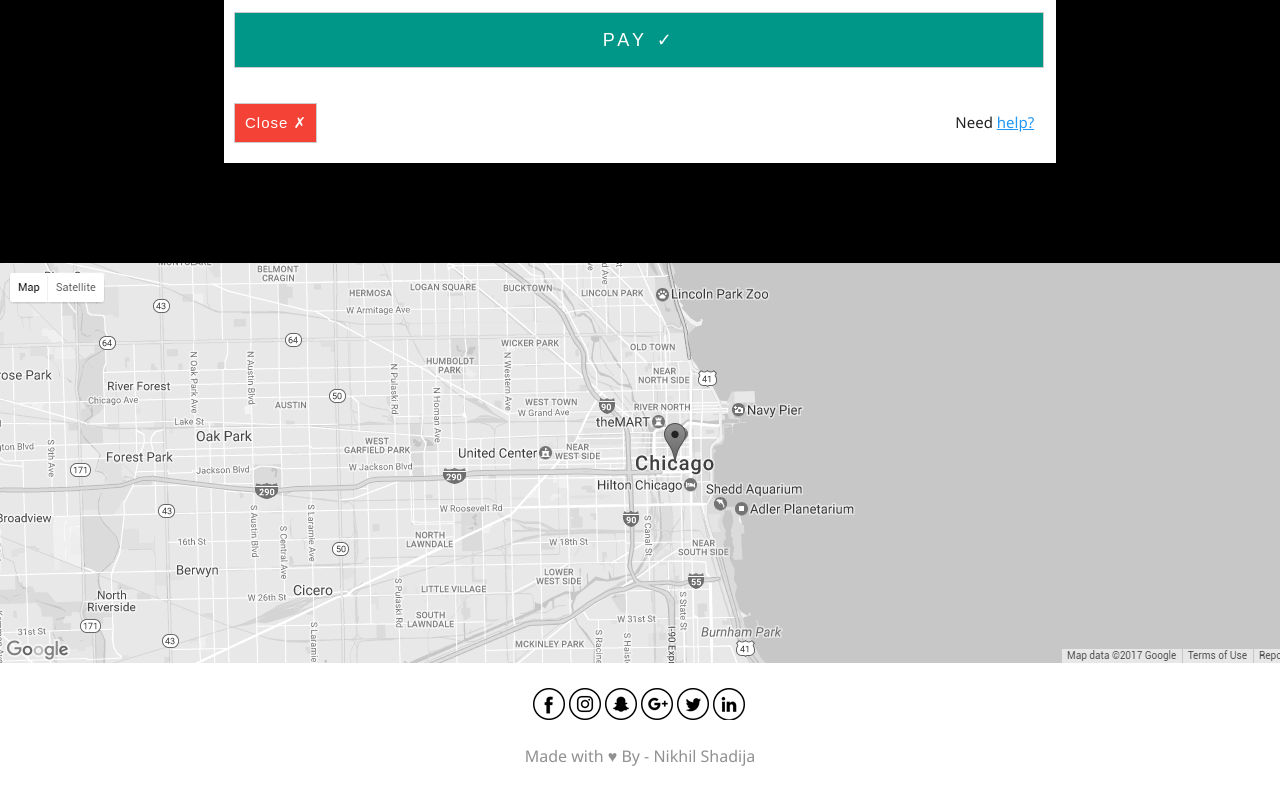
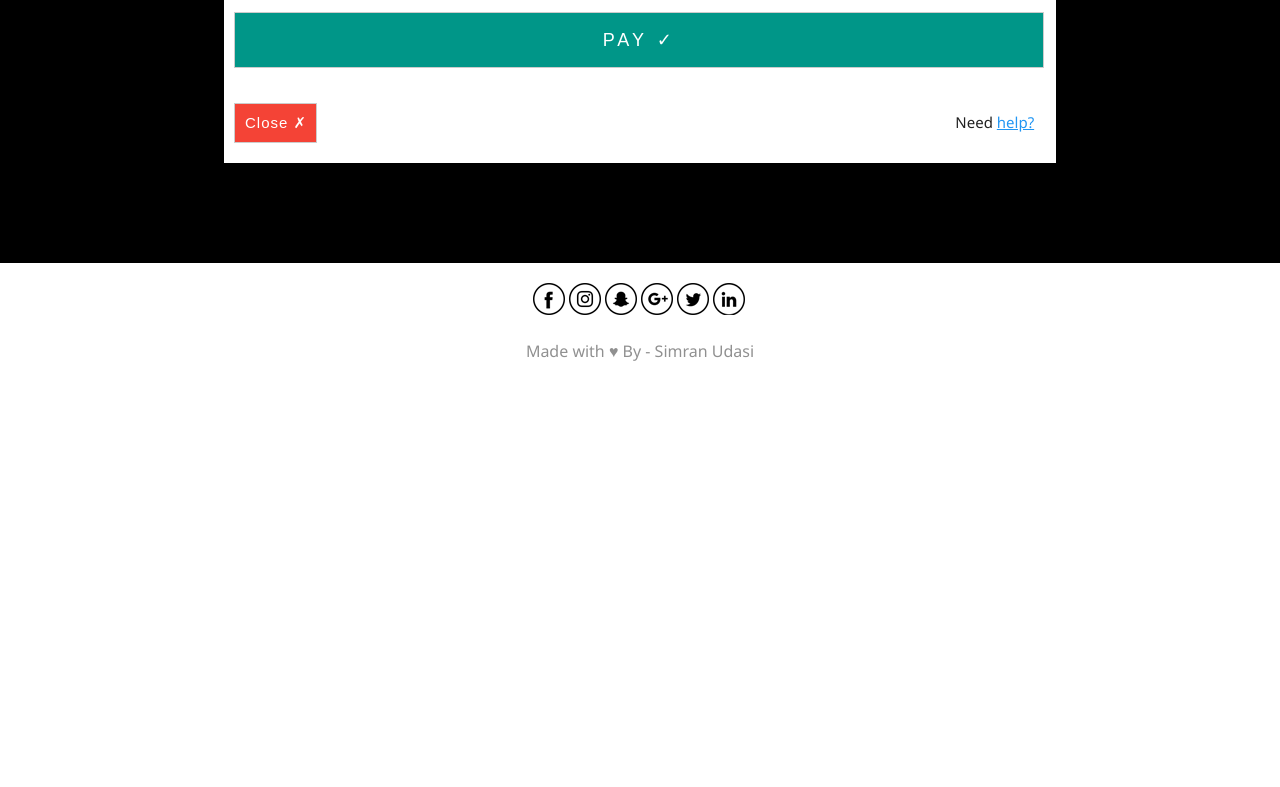
Before and after one commit to simranudasi/BandTemplate, a plain HTML site: page buy.html in a window 1280 px wide. Shown: the part 368-1155 px from the top of the page. After the commit the page ends 800 px from the top, so only its background shows below. Drawn offline with Linux system fonts and the light colour scheme.

Commit message:
Final Changes

```diff
--- a/buy.html
+++ b/buy.html
@@ -34,10 +34,6 @@
         <small>need <a href="">help?</a></small>
         </div>
     </div>
-    <!--Map Start-->
-    <div id = "map" class = "mapGoogle">
-    </div>
-    <!--Map End-->
     <!--Footer Start-->
     <footer>
        <div id="social-images" class = "clearfix">
@@ -49,7 +45,7 @@
            <span id = "linkedin" class = "image"></span>
        </div>
        <span>
-           Made with &hearts; By &#45; Nikhil Shadija
+           Made with &hearts; By &#45; Simran Udasi
        </span>
     </footer>
     <!--Footer End-->
```
Also changed, not shown: index.html (+1 -1 lines).
